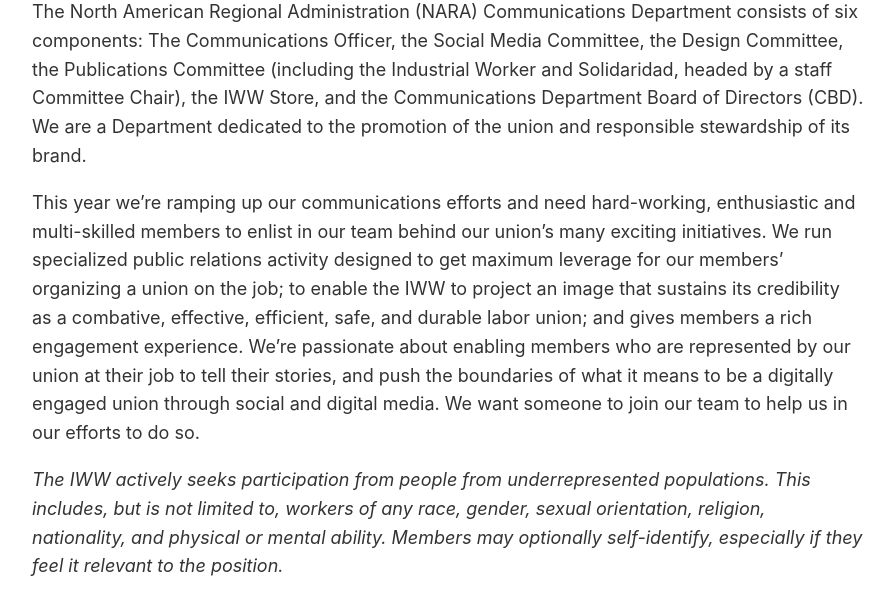
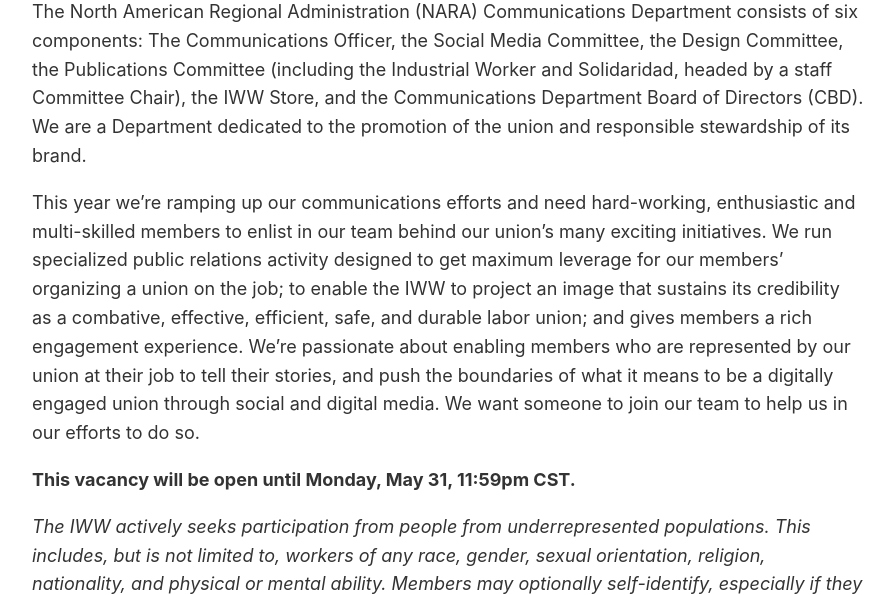
Before and after one commit to iww/jobs.iww.org, a Jekyll site: the page built from _jobs/web-manager.md, in a window 1280 px wide and 900 px high, scrolled down 2772 px, cut to the strip 0-595 px from the top of the window. Shown: the whole strip, without its empty margins (192-1086 px from the left). Built offline with Jekyll 4.4.1, drawn with Linux system fonts in a browser that asks for light colours; a script that is not in the unit is left out.

Commit message:
Update web-manager.md

```diff
--- a/_jobs/web-manager.md
+++ b/_jobs/web-manager.md
@@ -66,3 +66,5 @@ This position is responsible for the IWW’s website, [iww.org](https://iww.org)
 The North American Regional Administration (NARA) Communications Department consists of six components: The Communications Officer, the Social Media Committee, the Design Committee, the Publications Committee (including the Industrial Worker and Solidaridad, headed by a staff Committee Chair), the IWW Store, and the Communications Department Board of Directors (CBD). We are a Department dedicated to the promotion of the union and responsible stewardship of its brand.
 
 This year we’re ramping up our communications efforts and need hard-working, enthusiastic and multi-skilled members to enlist in our team behind our union’s many exciting initiatives. We run specialized public relations activity designed to get maximum leverage for our members’ organizing a union on the job; to enable the IWW to project an image that sustains its credibility as a combative, effective, efficient, safe, and durable labor union; and gives members a rich engagement experience. We’re passionate about enabling members who are represented by our union at their job to tell their stories, and push the boundaries of what it means to be a digitally engaged union through social and digital media. We want someone to join our team to help us in our efforts to do so.
+
+**This vacancy will be open until Monday, May 31, 11:59pm CST.**
```
